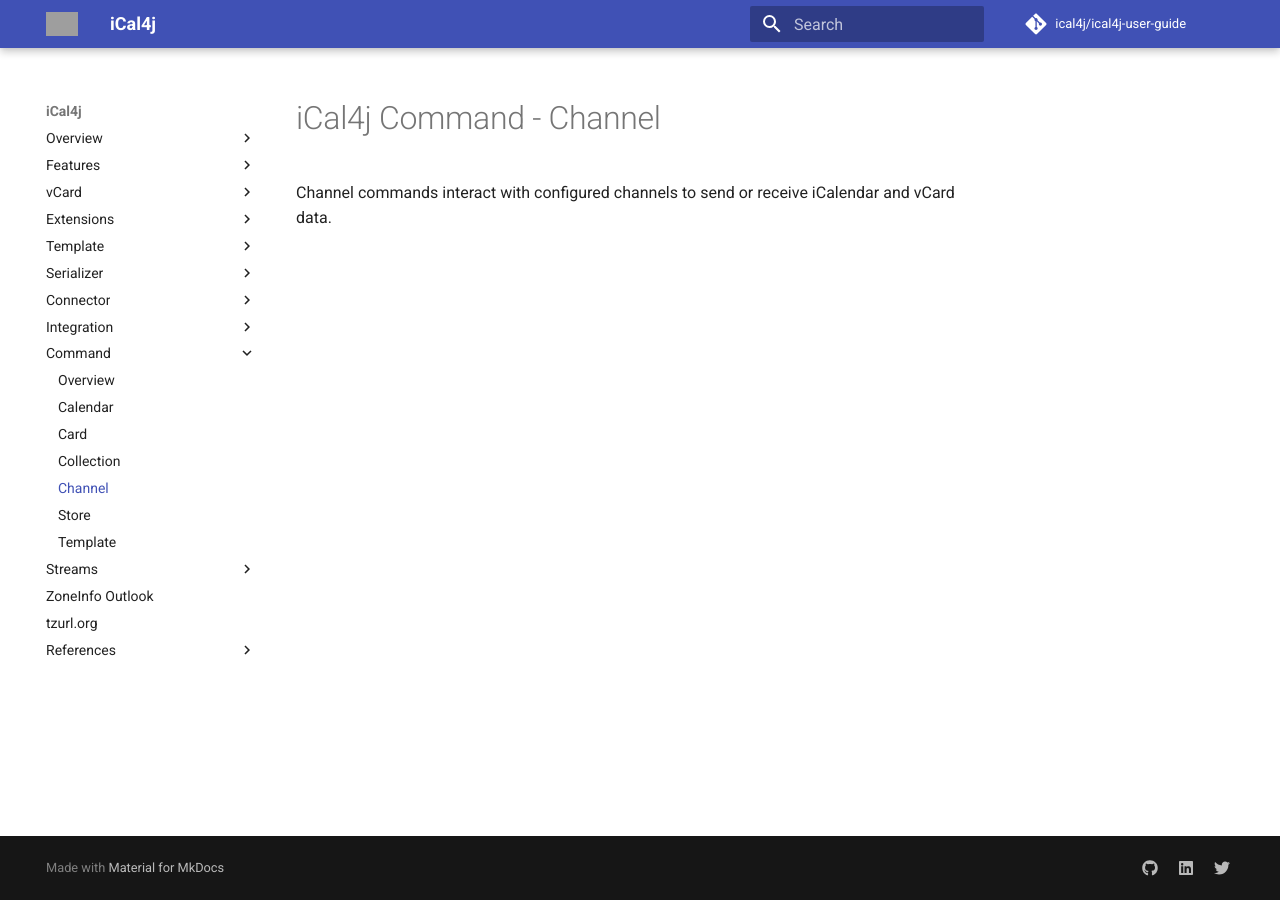
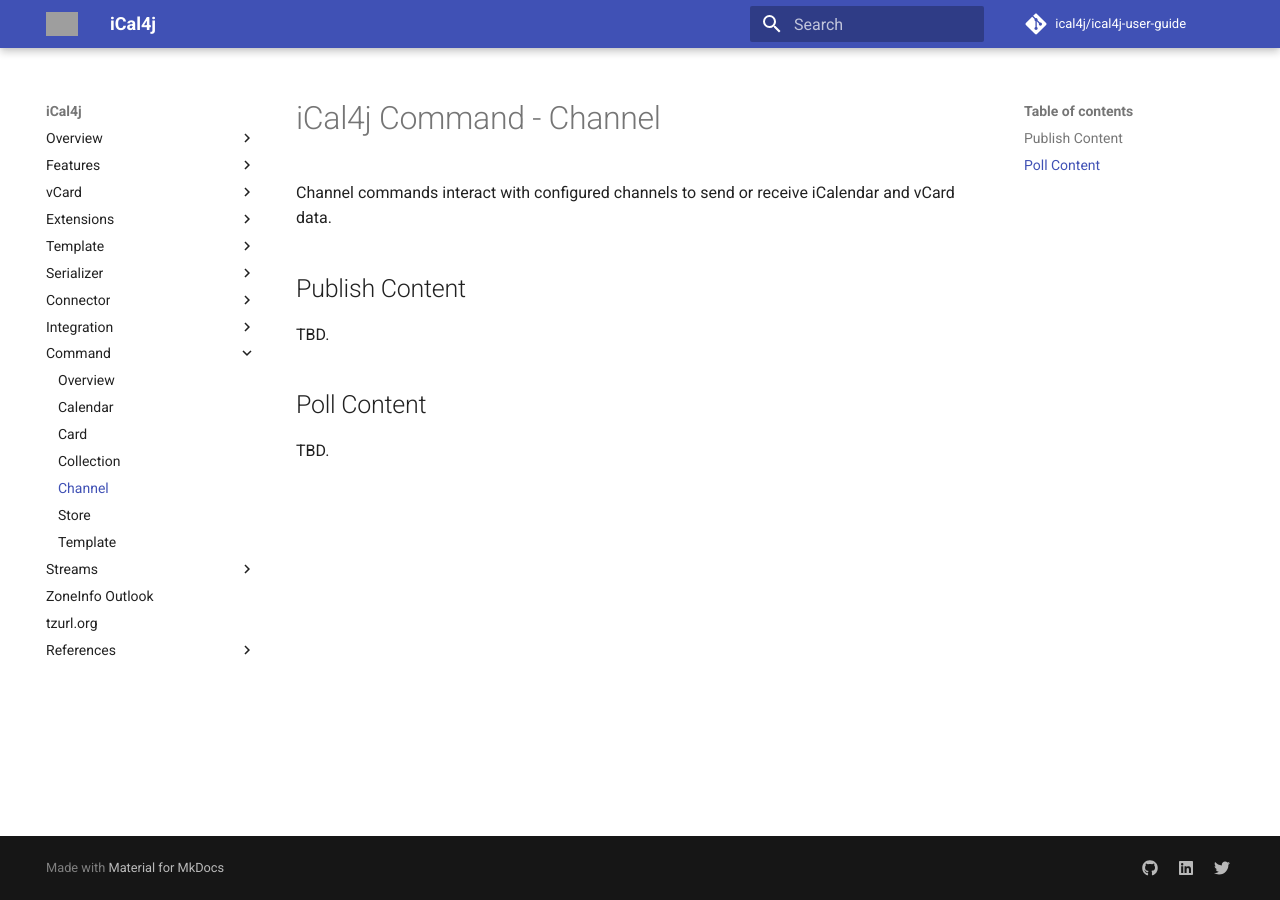
Before and after one commit to ical4j/ical4j-user-guide, an MkDocs documentation site: the page built from docs/command/channel.md, in a window 1280 px wide. Built offline with MkDocs 1.6.1 and Material for MkDocs 9.7.7, drawn with Linux system fonts in a browser that asks for light colours; comment, search, counter and statistics services are not loaded; grey boxes are pictures that could not be loaded.

Commit message:
Update channel.md

```diff
--- a/docs/command/channel.md
+++ b/docs/command/channel.md
@@ -1,3 +1,11 @@
 # iCal4j Command - Channel
 
 Channel commands interact with configured channels to send or receive iCalendar and vCard data.
+
+## Publish Content
+
+TBD.
+
+## Poll Content
+
+TBD.
```
